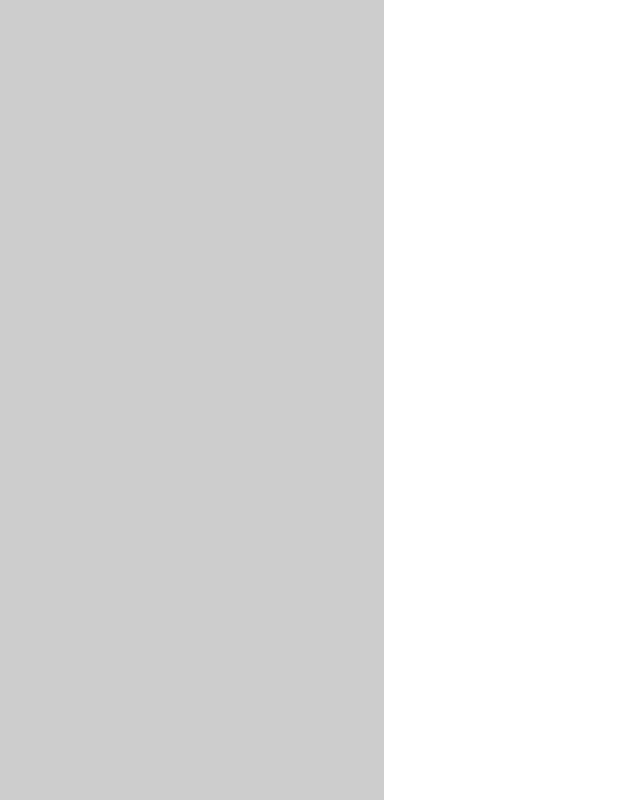
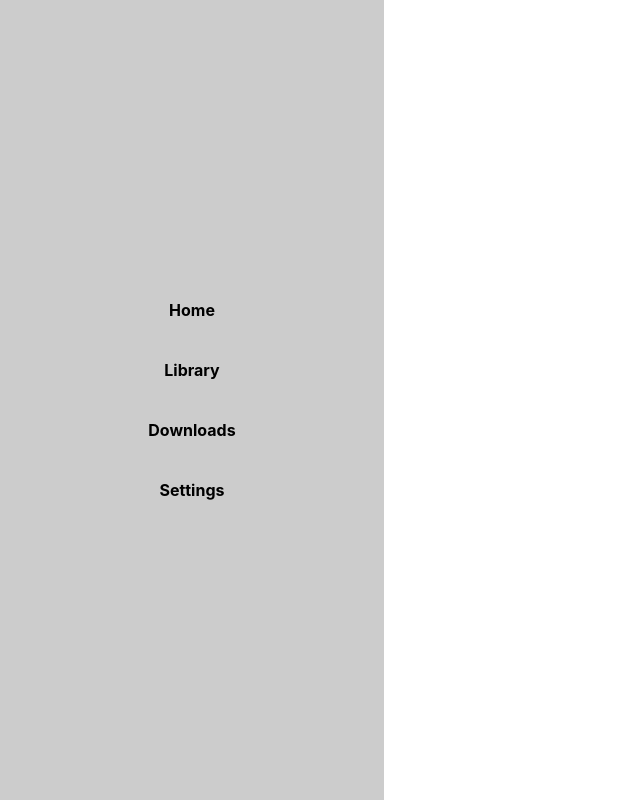
Before and after one commit to GGIEnrike/media-player, a React (Create React App) app: page / in a window 1280 px wide. Shown: the whole page, without its empty margins (0-640 px from the left). Built offline with nearby package versions, Linux system fonts and the light colour scheme.

Commit message:
2 files modified

```diff
--- a/App.tsx
+++ b/App.tsx
@@ -5,7 +5,10 @@ export default function App() {
   return (
     <div id="app">
       <div id="sidebar">
-
+        <div>Home</div>
+        <div>Library</div>
+        <div>Downloads</div>
+        <div>Settings</div>
       </div>
       <div id="main">
 
--- a/style.css
+++ b/style.css
@@ -17,7 +17,23 @@ body {
   height: 100%;
   flex: 1 1 30%;
 
+  display: flex;
+  flex-direction: column;
+  justify-content: center;
+  align-items: center;
+
+  gap: 5vh;
+
   background: #CCCCCC;
+}
+
+#sidebar > * {
+  font-weight: bold;
+  font-family: -apple-system, BlinkMacSystemFont, 'Segoe UI', Roboto, Oxygen, Ubuntu, Cantarell, 'Open Sans', 'Helvetica Neue', sans-serif;
+}
+
+#sidebar > *:hover {
+  text-decoration: underline;
 }
 
 #main {
```
